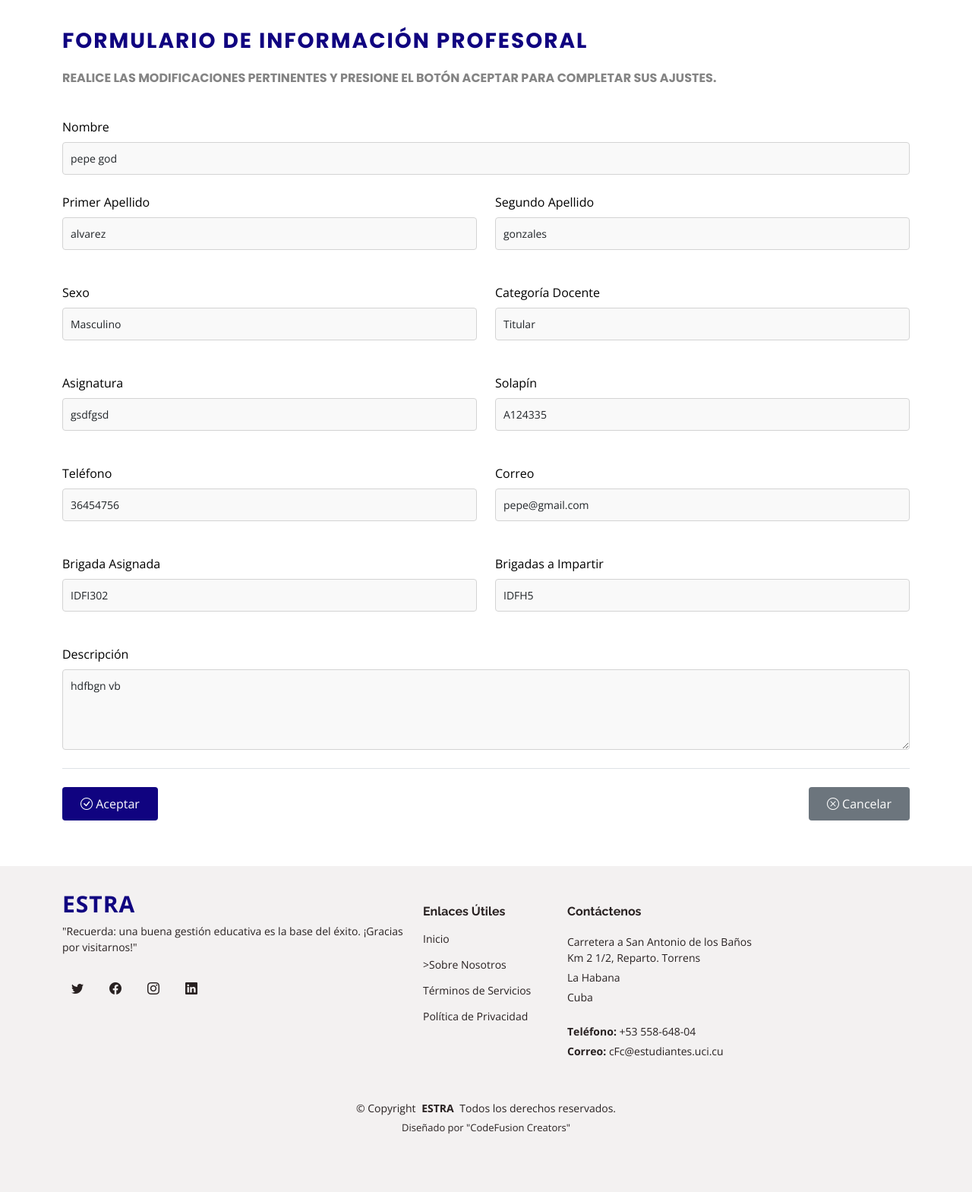
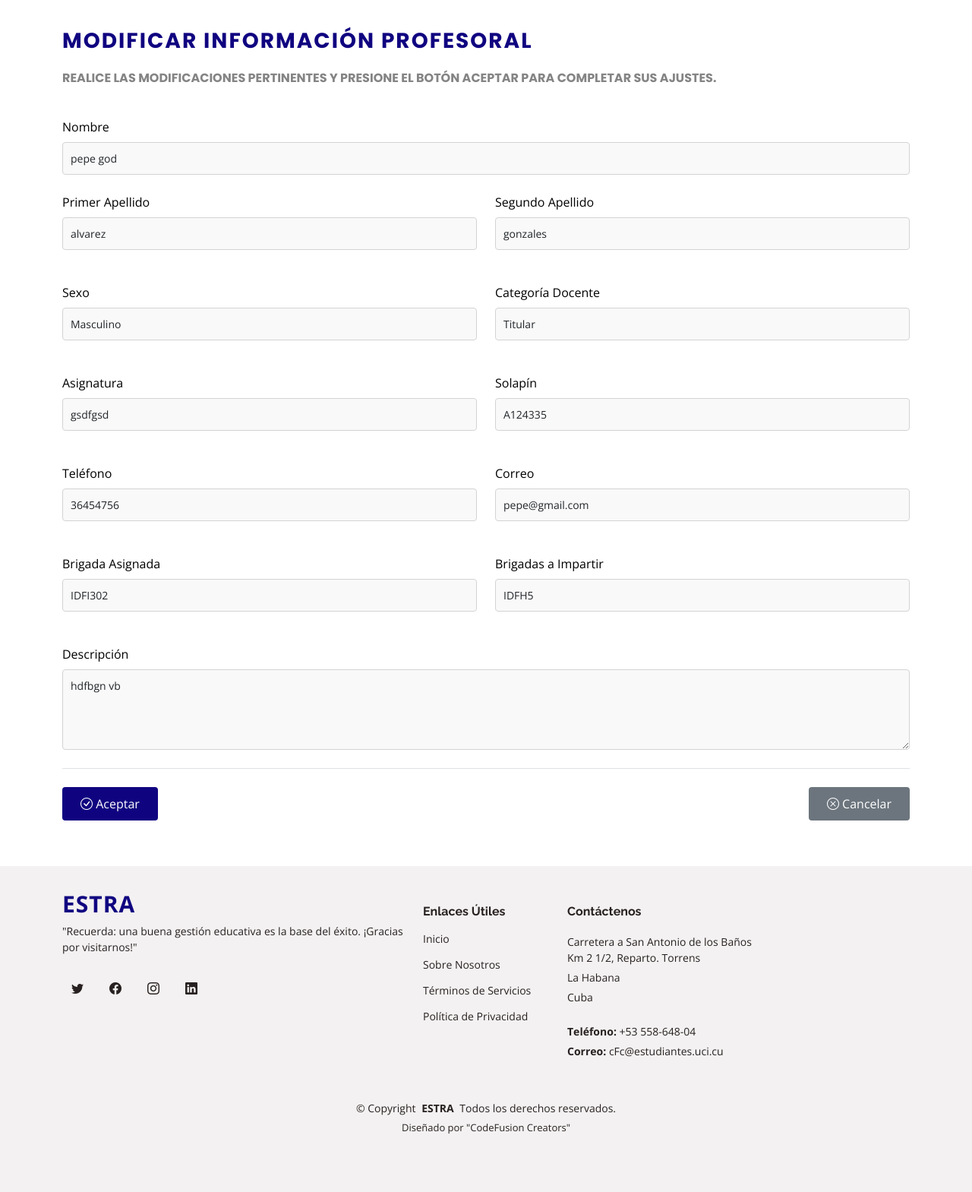
Before and after one commit to osmelmr/SGEE, a Django app: page /modificar_profesor/4/ in a window 1280 px wide. Shown: the part 83-1652 px from the top of the page at 76% size. Run offline with Django 5.2, Linux system fonts and the light colour scheme; data comes from the database, SQL or seed files in the repository; some libraries are stand-ins or nearby versions.

Commit message:
Detalles pequeños

```diff
--- a/templates/modificar_encuesta.html
+++ b/templates/modificar_encuesta.html
@@ -7,7 +7,7 @@
   <meta name="viewport" content="width=device-width, initial-scale=1.0">
 
   <!-- Título y metadatos -->
-  <title> Formulario Encuestas </title>
+  <title> Modificar Encuestas </title>
   <meta name="description" content="Sistema de Gestión de Estrategias Educativas para la Universidad de las Ciencias Informáticas (UCI).">
   <meta name="keywords" content="ESTRA, educación, gestión, UCI, estrategias educativas">
 
--- a/templates/modificar_evento.html
+++ b/templates/modificar_evento.html
@@ -7,7 +7,7 @@
   <meta name="viewport" content="width=device-width, initial-scale=1.0">
 
   <!-- Título y metadatos -->
-  <title> Formulario Eventos </title>
+  <title> Modificar Evento </title>
   <meta name="description" content="Sistema de Gestión de Estrategias Educativas para la Universidad de las Ciencias Informáticas (UCI).">
   <meta name="keywords" content="ESTRA, educación, gestión, UCI, estrategias educativas">
 
--- a/templates/modificar_profesor.html
+++ b/templates/modificar_profesor.html
@@ -7,7 +7,7 @@
   <meta name="viewport" content="width=device-width, initial-scale=1.0">
 
   <!-- Título y metadatos -->
-  <title> Formulario Información Profesoral </title>
+  <title> Modificar Información Profesoral </title>
   <meta name="description" content="Sistema de Gestión de Estrategias Educativas para la Universidad de las Ciencias Informáticas (UCI).">
   <meta name="keywords" content="ESTRA, educación, gestión, UCI, estrategias educativas">
 
@@ -85,7 +85,7 @@
  <section id="formulario-profesoral" class="formulario-profesoral">
   <div class="container">
     <div class="section-title">
-      <h2>Formulario de Información Profesoral</h2>
+      <h2>Modificar Información Profesoral</h2>
       <p>Realice las modificaciones pertinentes y presione el botón Aceptar para completar sus ajustes.</p>
     </div>
 
@@ -210,7 +210,7 @@
           <h4>Enlaces Útiles</h4>
           <ul>
             <li><a href="{% url 'pagina_principal' %}">Inicio</a></li>
-            <li><a href="{% url 'sobrenos' %}">>Sobre Nosotros</a></li>
+            <li><a href="{% url 'sobrenos' %}">Sobre Nosotros</a></li>
             <li><a href="#">Términos de Servicios</a></li>
             <li><a href="#">Política de Privacidad</a></li>
           </ul>
--- a/templates/modificar_reporte.html
+++ b/templates/modificar_reporte.html
@@ -7,7 +7,7 @@
   <meta name="viewport" content="width=device-width, initial-scale=1.0">
 
   <!-- Título y metadatos -->
-  <title> Formulario reporte </title>
+  <title> Modificar Reporte de Cumplimiento </title>
   <meta name="description" content="Sistema de Gestión de Estrategias Educativas para la Universidad de las Ciencias Informáticas (UCI).">
   <meta name="keywords" content="ESTRA, educación, gestión, UCI, estrategias educativas">
 
@@ -74,7 +74,7 @@
 <section id="formulario-reporte" class="formulario-reporte">
   <div class="container">
     <div class="section-title">
-      <h2>Formulario de Reporte de Cumplimiento</h2>
+      <h2> Modificar Reporte de Cumplimiento</h2>
       <p>Realice las modificaciones pertinentes y presione el botón Aceptar para completar sus ajustes.</p>
     </div>
 
--- a/templates/modificar_usuario.html
+++ b/templates/modificar_usuario.html
@@ -7,7 +7,7 @@
   <meta name="viewport" content="width=device-width, initial-scale=1.0">
 
   <!-- Título y metadatos -->
-  <title> Formulario Usuarios </title>
+  <title> Modificar Usuario </title>
   <meta name="description" content="Sistema de Gestión de Estrategias Educativas para la Universidad de las Ciencias Informáticas (UCI).">
   <meta name="keywords" content="ESTRA, educación, gestión, UCI, estrategias educativas">
 
@@ -85,7 +85,7 @@
   <section id="formulario-registro" class="formulario-registro">
     <div class="container">
       <div class="section-title">
-        <h2>Formulario de Registro</h2>
+        <h2> Modificar Usuarios del Sistema </h2>
         <p>Realice las modificaciones pertinentes y presione el botón Aceptar para completar sus ajustes.</p>
       </div>
 
```
